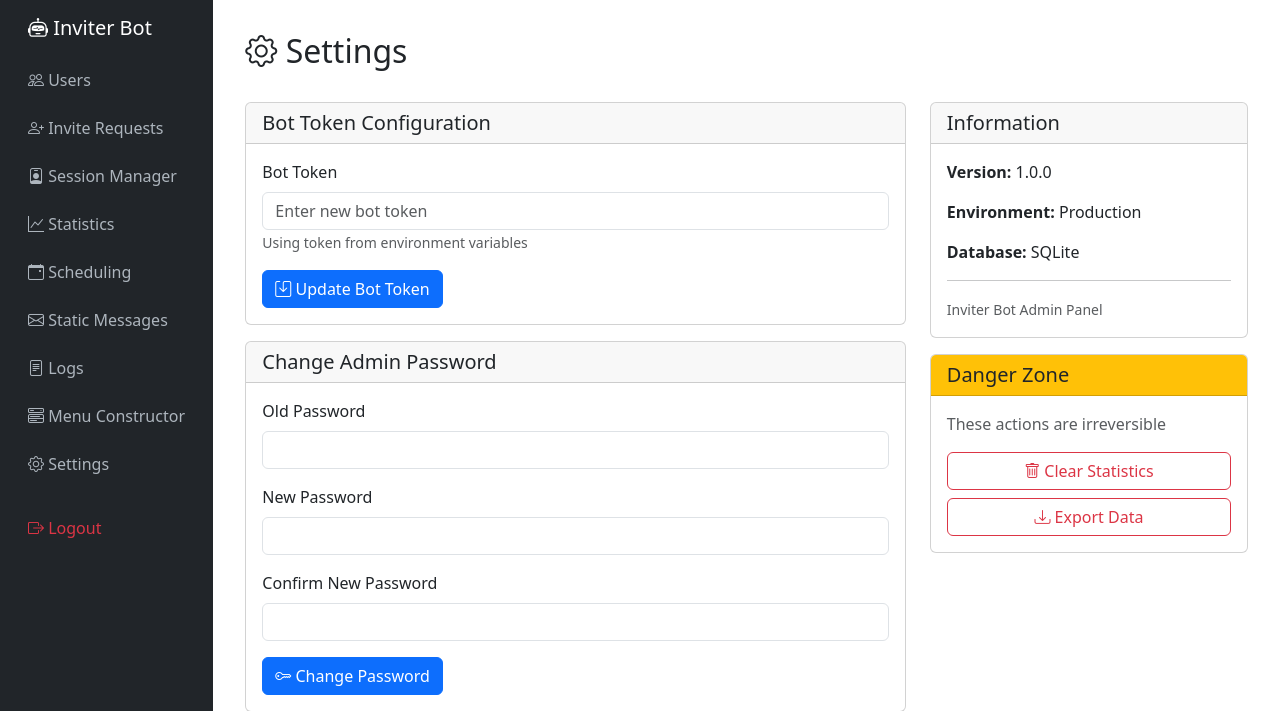
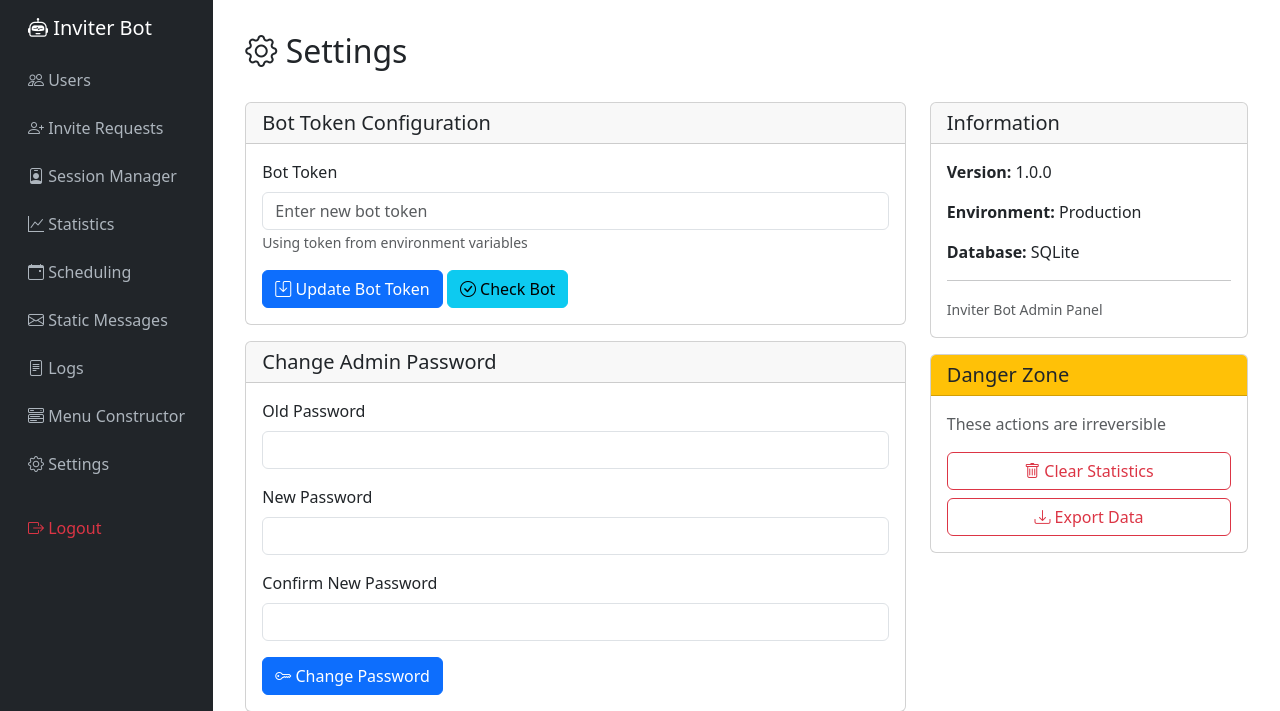
Before and after one commit to mrDarky/inviter_bot, a FastAPI app: template templates/settings.html in a window 1280 px wide. Shown: the top 711 px of the page. Run offline with FastAPI, Linux system fonts and the light colour scheme; the template is opened without the code that fills it, so the values that code supplies are empty.

Commit message:
Add bot token verification with Check Bot button and info display
Co-authored-by: mrDarky <10954120+mrDarky@users.noreply.github.com>

```diff
--- a/admin.py
+++ b/admin.py
@@ -334,6 +334,17 @@ async def settings_page(request: Request):
         settings['bot_token_masked'] = bot_token[:10] + '...' + bot_token[-10:] if len(bot_token) > 20 else '***'
     else:
         settings['bot_token_masked'] = ''
+
+    # Parse bot info if available
+    bot_info_str = settings.get('bot_info')
+    if bot_info_str:
+        try:
+            settings['bot_info'] = json.loads(bot_info_str)
+        except:
+            settings['bot_info'] = None
+    else:
+        settings['bot_info'] = None
+
     return templates.TemplateResponse("settings.html", {
         "request": request,
         "settings": settings
@@ -664,6 +675,59 @@ async def update_bot_token(bot_token: str = Form(...), _: None = Depends(require
     logger.info("Updating bot token")
     await db.set_setting('bot_token', bot_token)
     return {"status": "success", "message": "Bot token updated successfully"}
+
+
+@app.post("/api/settings/check-bot")
+async def check_bot_token(bot_token: str = Form(None), _: None = Depends(require_auth)):
+    """Check bot token and retrieve bot information"""
+    logger.info("Checking bot token")
+
+    # Get token from form or from database
+    if not bot_token:
+        bot_token = await db.get_setting('bot_token')
+        if not bot_token:
+            bot_token = os.getenv("BOT_TOKEN")
+
+    if not bot_token:
+        raise HTTPException(status_code=400, detail="No bot token provided")
+
+    try:
+        # Import Bot from aiogram
+        from aiogram import Bot
+
+        # Create temporary bot instance
+        temp_bot = Bot(token=bot_token)
+
+        # Get bot information
+        bot_info = await temp_bot.get_me()
+
+        # Close the temporary bot session
+        await temp_bot.session.close()
+
+        # Prepare bot info dictionary
+        bot_data = {
+            "bot_id": bot_info.id,
+            "bot_username": bot_info.username,
+            "bot_first_name": bot_info.first_name,
+            "bot_last_name": bot_info.last_name or "",
+            "can_join_groups": bot_info.can_join_groups,
+            "can_read_all_group_messages": bot_info.can_read_all_group_messages,
+            "supports_inline_queries": bot_info.supports_inline_queries
+        }
+
+        # Save bot info to database settings
+        await db.set_setting('bot_info', json.dumps(bot_data))
+
+        logger.info(f"Bot info retrieved: @{bot_info.username}")
+
+        return {
+            "status": "success",
+            "message": "Bot verified successfully",
+            "bot_info": bot_data
+        }
+    except Exception as e:
+        logger.error(f"Error checking bot token: {e}")
+        raise HTTPException(status_code=400, detail=f"Invalid bot token: {str(e)}")
 
 
 # Logs API endpoints
--- a/templates/settings.html
+++ b/templates/settings.html
@@ -30,7 +30,51 @@
                     <button type="submit" class="btn btn-primary">
                         <i class="bi bi-save"></i> Update Bot Token
                     </button>
+                    <button type="button" class="btn btn-info" id="checkBotBtn">
+                        <i class="bi bi-check-circle"></i> Check Bot
+                    </button>
                 </form>
+
+                <!-- Bot Info Display -->
+                {% if settings.bot_info %}
+                <div class="mt-3 p-3 bg-light border rounded" id="botInfoDisplay">
+                    <h6 class="mb-2"><i class="bi bi-robot"></i> Bot Information</h6>
+                    <div class="row">
+                        <div class="col-md-6">
+                            <p class="mb-1"><strong>Username:</strong> @{{ settings.bot_info.bot_username }}</p>
+                            <p class="mb-1"><strong>Name:</strong> {{ settings.bot_info.bot_first_name }}</p>
+                            <p class="mb-1"><strong>Bot ID:</strong> {{ settings.bot_info.bot_id }}</p>
+                        </div>
+                        <div class="col-md-6">
+                            <p class="mb-1"><strong>Can Join Groups:</strong>
+                                {% if settings.bot_info.can_join_groups %}
+                                    <span class="badge bg-success">Yes</span>
+                                {% else %}
+                                    <span class="badge bg-danger">No</span>
+                                {% endif %}
+                            </p>
+                            <p class="mb-1"><strong>Can Read Messages:</strong>
+                                {% if settings.bot_info.can_read_all_group_messages %}
+                                    <span class="badge bg-success">Yes</span>
+                                {% else %}
+                                    <span class="badge bg-danger">No</span>
+                                {% endif %}
+                            </p>
+                            <p class="mb-1"><strong>Inline Queries:</strong>
+                                {% if settings.bot_info.supports_inline_queries %}
+                                    <span class="badge bg-success">Yes</span>
+                                {% else %}
+                                    <span class="badge bg-secondary">No</span>
+                                {% endif %}
+                            </p>
+                        </div>
+                    </div>
+                </div>
+                {% else %}
+                <div class="mt-3 p-3 bg-light border rounded" id="botInfoDisplay" style="display: none;">
+                    <!-- Bot info will be displayed here after check -->
+                </div>
+                {% endif %}
             </div>
         </div>
 
@@ -195,6 +239,71 @@ document.getElementById('botTokenForm').addEventListener('submit', async functio
     }
 });
 
+// Check Bot button handler
+document.getElementById('checkBotBtn').addEventListener('click', async function(e) {
+    e.preventDefault();
+
+    const botToken = document.getElementById('botToken').value;
+    const formData = new FormData();
+
+    // Only include token if one was entered in the form
+    if (botToken) {
+        formData.append('bot_token', botToken);
+    }
+
+    // Disable button and show loading state
+    const btn = e.target;
+    const originalText = btn.innerHTML;
+    btn.disabled = true;
+    btn.innerHTML = '<span class="spinner-border spinner-border-sm" role="status" aria-hidden="true"></span> Checking...';
+
+    try {
+        const response = await fetch('/api/settings/check-bot', {
+            method: 'POST',
+            body: formData
+        });
+        const data = await response.json();
+
+        if (response.ok) {
+            showNotification(data.message, 'success');
+
+            // Display bot info
+            const botInfo = data.bot_info;
+            const botInfoDisplay = document.getElementById('botInfoDisplay');
+            botInfoDisplay.style.display = 'block';
+            botInfoDisplay.innerHTML = `
+                <h6 class="mb-2"><i class="bi bi-robot"></i> Bot Information</h6>
+                <div class="row">
+                    <div class="col-md-6">
+                        <p class="mb-1"><strong>Username:</strong> @${botInfo.bot_username}</p>
+                        <p class="mb-1"><strong>Name:</strong> ${botInfo.bot_first_name}${botInfo.bot_last_name ? ' ' + botInfo.bot_last_name : ''}</p>
+                        <p class="mb-1"><strong>Bot ID:</strong> ${botInfo.bot_id}</p>
+                    </div>
+                    <div class="col-md-6">
+                        <p class="mb-1"><strong>Can Join Groups:</strong>
+                            ${botInfo.can_join_groups ? '<span class="badge bg-success">Yes</span>' : '<span class="badge bg-danger">No</span>'}
+                        </p>
+                        <p class="mb-1"><strong>Can Read Messages:</strong>
+                            ${botInfo.can_read_all_group_messages ? '<span class="badge bg-success">Yes</span>' : '<span class="badge bg-danger">No</span>'}
+                        </p>
+                        <p class="mb-1"><strong>Inline Queries:</strong>
+                            ${botInfo.supports_inline_queries ? '<span class="badge bg-success">Yes</span>' : '<span class="badge bg-secondary">No</span>'}
+                        </p>
+                    </div>
+                </div>
+            `;
+        } else {
+            showNotification('Error: ' + (data.detail || data.message), 'error');
+        }
+    } catch (error) {
+        showNotification('Error: ' + error, 'error');
+    } finally {
+        // Restore button state
+        btn.disabled = false;
+        btn.innerHTML = originalText;
+    }
+});
+
 // Password change form
 document.getElementById('passwordForm').addEventListener('submit', async function(e) {
     e.preventDefault();
```
